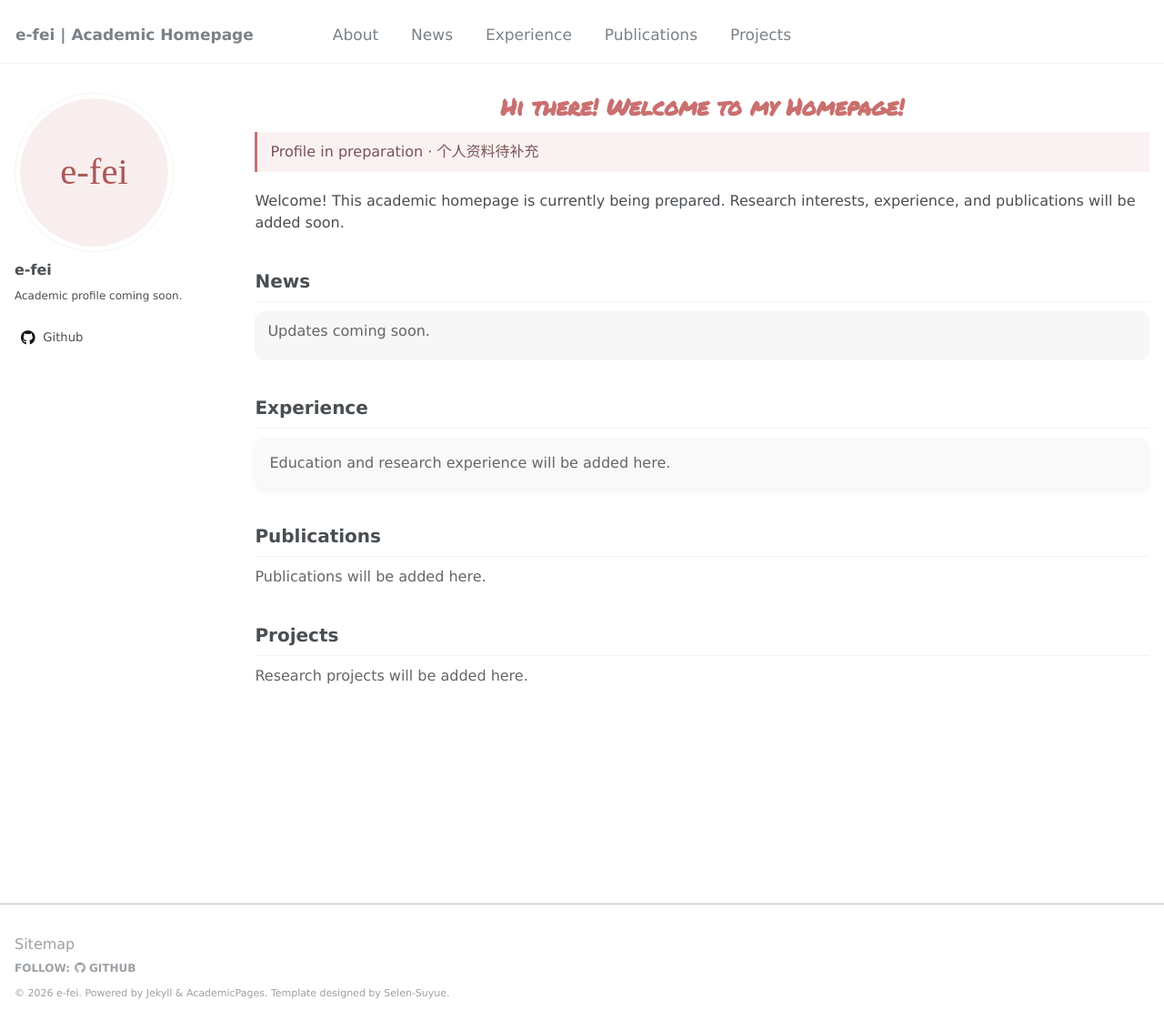
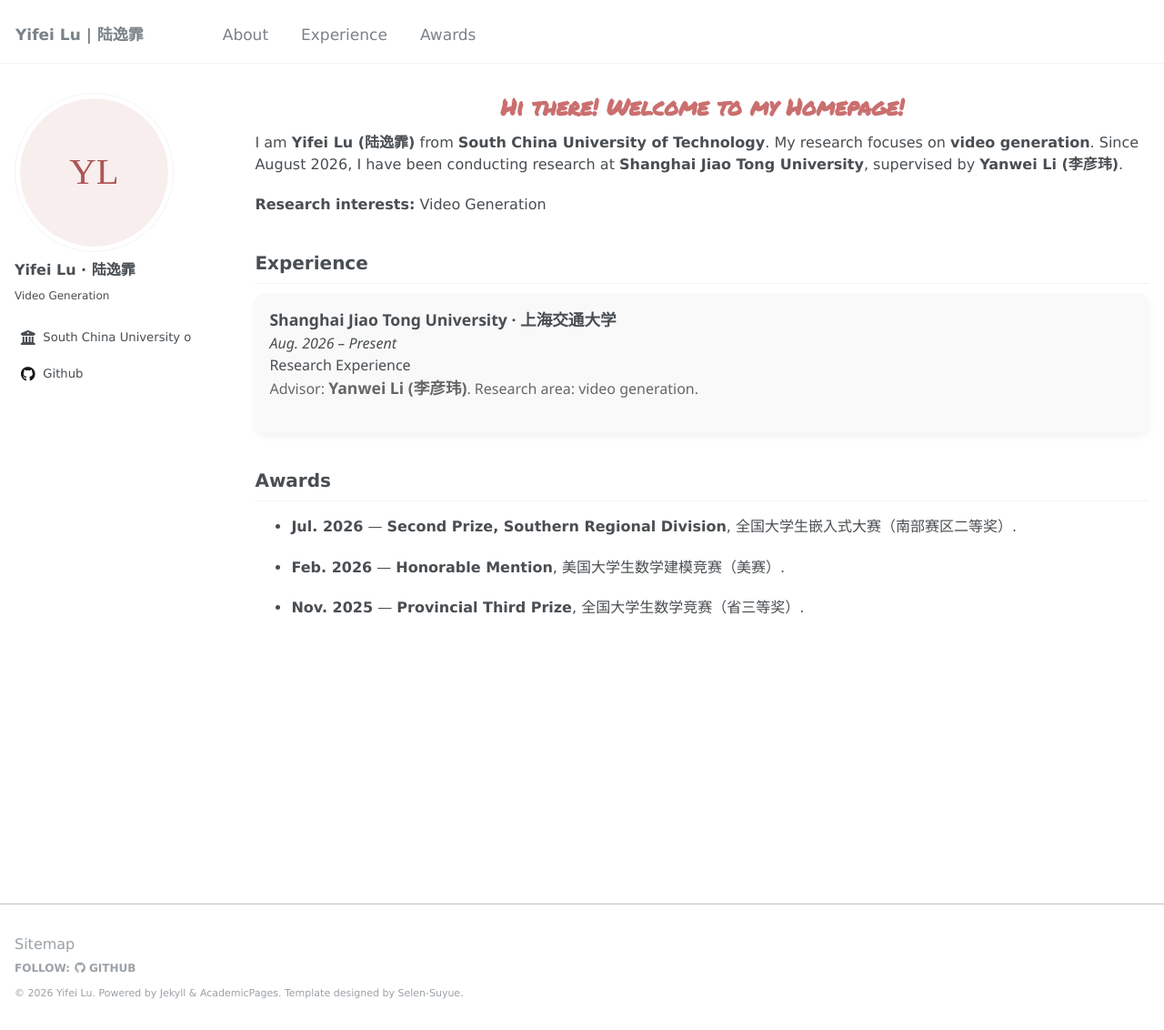
Before and after one commit to e-fei/e-fei.github.io, a Jekyll site: the page built from _pages/about.md, in a window 1280 px wide and 1132 px high. Shown: the whole window at 91% size. Built offline with Jekyll 4.4.1, drawn with Linux system fonts in a browser that asks for light colours; some web fonts are replaced.

Commit message:
Add Yifei Lu profile, research experience and competition awards

```diff
--- a/_config.yml
+++ b/_config.yml
@@ -1,19 +1,19 @@
 locale                   : "en-US"
-title                    : "e-fei | Academic Homepage"
+title                    : "Yifei Lu | 陆逸霏"
 title_separator          : "-"
-name                     : "e-fei"
-description              : &description "Academic homepage of e-fei. Profile and research information coming soon."
+name                     : "Yifei Lu"
+description              : &description "Yifei Lu (陆逸霏), South China University of Technology. Research interests: video generation."
 url                      : "https://e-fei.github.io"
 baseurl                  : ""
 repository               : "e-fei/e-fei.github.io"
 
 author:
   avatar           : "avatar.svg"
-  name             : "e-fei"
+  name             : "Yifei Lu · 陆逸霏"
   pronouns         :
-  bio              : "Academic profile coming soon."
+  bio              : "Video Generation"
   location         :
-  employer         :
+  employer         : "South China University of Technology"
   uri              :
   email            :
 
@@ -273,4 +273,4 @@ compress_html:
     envs: development
 
 # Turn off after adding your real academic profile.
-profile_draft: true
+profile_draft: false
--- a/_data/homepage.yml
+++ b/_data/homepage.yml
@@ -1,11 +1,23 @@
 # Edit the profile in _config.yml and your homepage content here.
-intro: "Welcome! This academic homepage is currently being prepared. Research interests, experience, and publications will be added soon."
-research_interests: []
+intro: >-
+  I am **Yifei Lu (陆逸霏)** from **South China University of Technology**.
+  My research focuses on **video generation**.
+  Since August 2026, I have been conducting research at **Shanghai Jiao Tong University**,
+  supervised by **Yanwei Li (李彦玮)**.
+research_interests:
+  - "Video Generation"
 news: []
-experience: []
+experience:
+  - institution: "Shanghai Jiao Tong University · 上海交通大学"
+    date: "Aug. 2026 – Present"
+    role: "Research Experience"
+    description: "Advisor: **Yanwei Li (李彦玮)**. Research area: video generation."
 publications: []
 projects: []
-awards: []
+awards:
+  - "**Jul. 2026** — **Second Prize, Southern Regional Division**, 全国大学生嵌入式大赛（南部赛区二等奖）."
+  - "**Feb. 2026** — **Honorable Mention**, 美国大学生数学建模竞赛（美赛）."
+  - "**Nov. 2025** — **Provincial Third Prize**, 全国大学生数学竞赛（省三等奖）."
 services: []
 talks: []
 cv: ""
--- a/_data/navigation.yml
+++ b/_data/navigation.yml
@@ -3,9 +3,14 @@ main:
     url: "/#about"
   - title: "News"
     url: "/#news"
+    section: "news"
   - title: "Experience"
     url: "/#experience"
   - title: "Publications"
     url: "/#publications"
+    section: "publications"
   - title: "Projects"
     url: "/#projects"
+    section: "projects"
+  - title: "Awards"
+    url: "/#awards"
--- a/_includes/masthead.html
+++ b/_includes/masthead.html
@@ -8,6 +8,10 @@
         <ul class="visible-links">
           <li class="masthead__menu-item masthead__menu-item--lg"><a href="{{ base_path }}/">{{ site.title }}</a></li>
           {% for link in site.data.navigation.main %}
+            {% if link.section %}
+              {% assign section_content = site.data.homepage[link.section] %}
+              {% if section_content.size == 0 %}{% continue %}{% endif %}
+            {% endif %}
             {% if link.url contains 'http' %}
               {% assign domain = '' %}
               {% else %}
--- a/_pages/about.md
+++ b/_pages/about.md
@@ -16,10 +16,12 @@ redirect_from:
   {% if home.cv != '' %}<p><a href="{{ home.cv | relative_url }}">Download my CV</a></p>{% endif %}
 </div>
 
+{% if home.news.size > 0 %}
 <h2 id="news">News</h2>
 <div class="news-box"><ul class="news-list">
   {% for item in home.news %}<li><span class="news-date">{{ item.date | escape }}</span> {{ item.text | markdownify }}</li>{% else %}<li class="empty-copy">Updates coming soon.</li>{% endfor %}
 </ul></div>
+{% endif %}
 
 <h2 id="experience">Experience</h2>
 <div class="experience-container">
@@ -31,8 +33,8 @@ redirect_from:
   {% else %}<div class="experience-card empty-copy">Education and research experience will be added here.</div>{% endfor %}
 </div>
 
+{% if home.publications.size > 0 %}
 <h2 id="publications">Publications</h2>
-{% if home.publications.size > 0 %}
 <div class="pub-button-container" role="group" aria-label="Publication filter">
   <button type="button" class="pub-button active" aria-pressed="true" data-filter="selected">Selected publications</button>
   <button type="button" class="pub-button" aria-pressed="false" data-filter="all">All publications</button>
@@ -46,12 +48,14 @@ redirect_from:
   </article>{% endfor %}
 </div>
 <p class="empty-copy" id="no-selected-publications" hidden>No selected publications yet. Choose “All publications” to see the full list.</p>
-{% else %}<p class="empty-copy">Publications will be added here.</p>{% endif %}
+{% endif %}
 
+{% if home.projects.size > 0 %}
 <h2 id="projects">Projects</h2>
 {% for item in home.projects %}
 <article class="project-card"><div class="project-details"><h3>{% if item.url %}<a href="{{ item.url | escape }}">{{ item.title | escape }}</a>{% else %}{{ item.title | escape }}{% endif %}</h3>{{ item.description | markdownify }}</div></article>
-{% else %}<p class="empty-copy">Research projects will be added here.</p>{% endfor %}
+{% endfor %}
+{% endif %}
 
 {% for section in home %}{% if section[0] == 'awards' or section[0] == 'services' or section[0] == 'talks' %}{% if section[1].size > 0 %}
 <h2 id="{{ section[0] }}">{{ section[0] | capitalize }}</h2><ul>{% for item in section[1] %}<li>{{ item | markdownify }}</li>{% endfor %}</ul>
```
Also changed, not shown: README.md (+5 -4 lines), images/avatar.svg.
